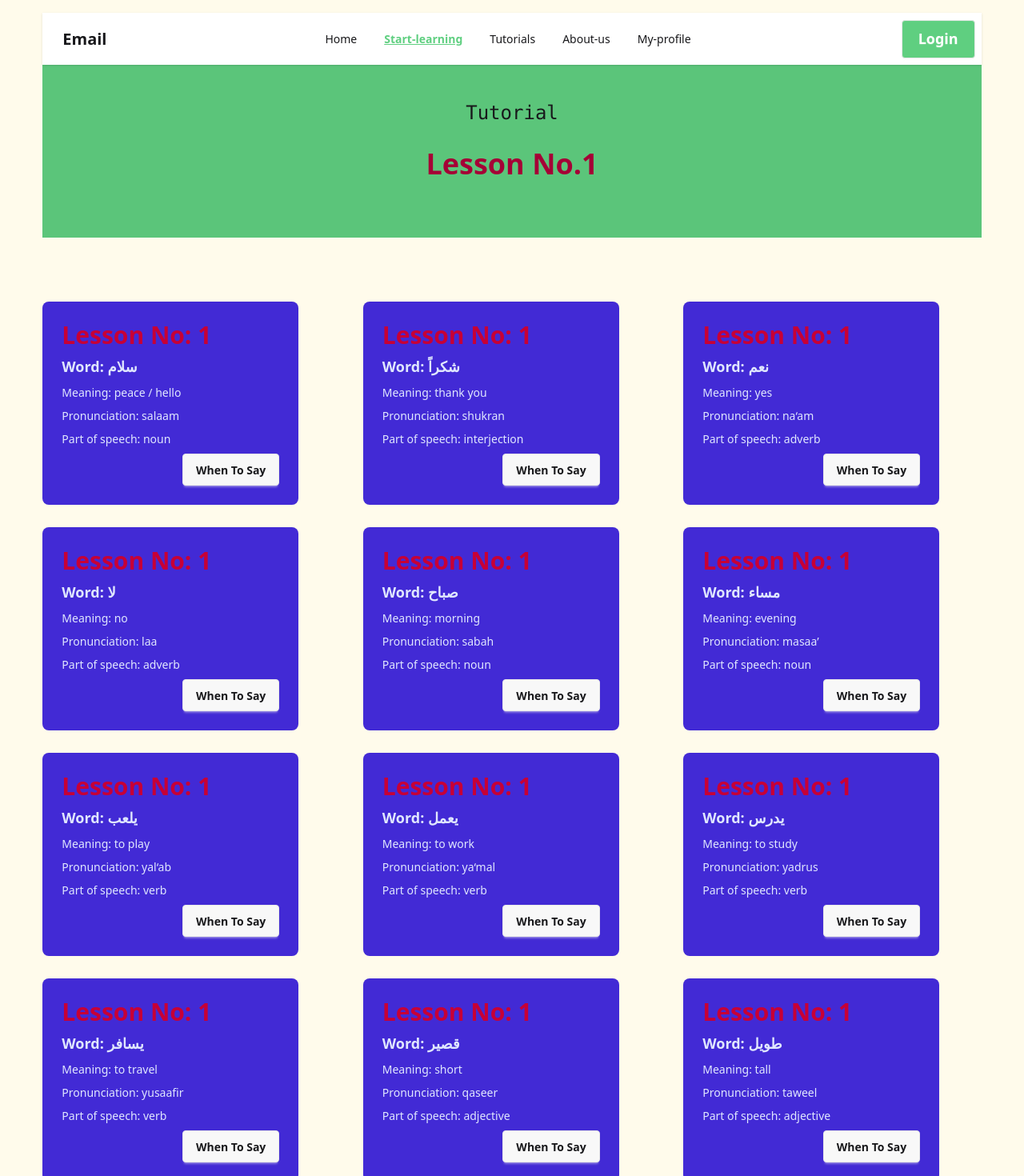
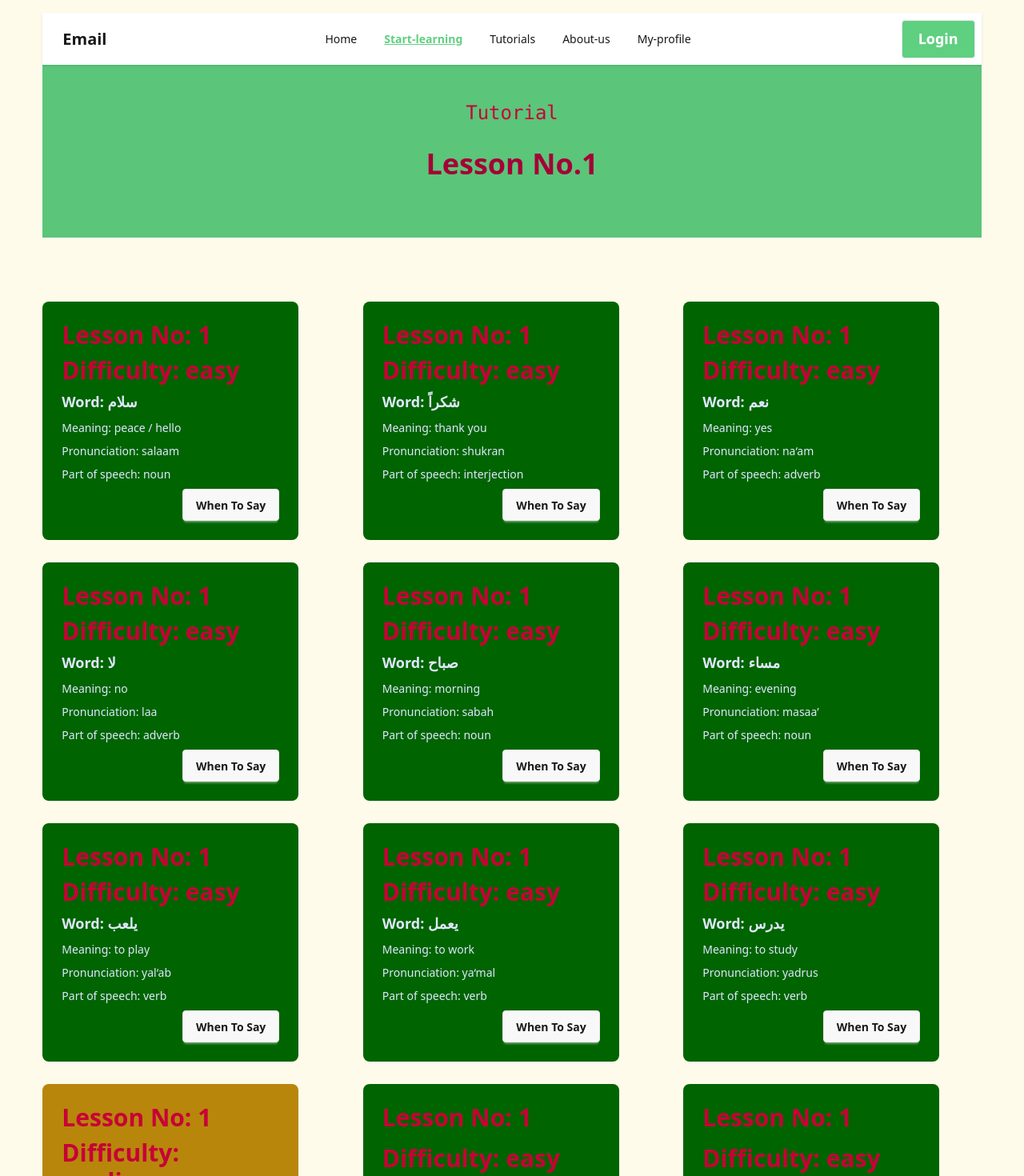
Before and after one commit to DevelopWebAdnan/react-learning-language, a React (Vite) app: page /startLearning/1 in a window 1280 px wide. Shown: the part 340-1810 px from the top of the page at 80% size. Built offline with nearby package versions, Linux system fonts and the light colour scheme.

Commit message:
vocabularyCards are colored based on the difficulties

```diff
--- a/src/components/Heading/Heading.jsx
+++ b/src/components/Heading/Heading.jsx
@@ -3,7 +3,7 @@ import React from 'react';
 const Heading = ({title, subtitle}) => {
     return (
         <div className='text-center mb-5 md:mb-6 lg:mb-7'>
-            <h3 className='text-lg md:text-xl lg:text-2xl font-mono'>{subtitle}</h3>
+            <h3 className='text-lg md:text-xl lg:text-2xl font-mono text-rose-700'>{subtitle}</h3>
             <h2 className='text-2xl md:text-3xl lg:text-4xl font-bold text-rose-800'>{title}</h2>
         </div>
     );
--- a/src/components/LessonCards/LessonCards.jsx
+++ b/src/components/LessonCards/LessonCards.jsx
@@ -1,6 +1,5 @@
 import React, { useEffect, useState } from 'react';
 import { Link, useLoaderData } from 'react-router-dom';
-import Lesson from '../../pages/Lesson/Lesson';
 // import noDuplicate from '../../utilities/noDuplicate';
 
 const LessonCards = () => {
--- a/src/components/VocabularyCards/VocabularyCards.jsx
+++ b/src/components/VocabularyCards/VocabularyCards.jsx
@@ -3,12 +3,14 @@ import React from 'react';
 const VocabularyCards = ({ matchingVocabulary }) => {
     console.log("props=> matchingVocabulary ", matchingVocabulary);
 
-    const { word, meaning, pronunciation, part_of_speech, Lesson_no } = matchingVocabulary;
+    const { word, meaning, pronunciation, part_of_speech, Lesson_no, difficulty } = matchingVocabulary;
 
     return (
-        <div className="card bg-primary text-primary-content w-3xs md:w-2xs lg:w-xs">
+        <div className={`card text-primary-content w-3xs md:w-2xs lg:w-xs
+${difficulty==='easy' ? 'bg_easy' : (difficulty==='medium' ? 'bg_medium' : 'bg_difficult')}`}>
             <div className="card-body">
                 <p className="text-xl md:text-2xl lg:text-3xl font-semibold text-rose-700">Lesson No: {Lesson_no} </p>
+                <p className="text-xl md:text-2xl lg:text-3xl font-semibold text-rose-700">Difficulty: {difficulty} </p>
                 <h2 className="card-title">Word: {word}</h2>
                 <p>Meaning: {meaning}</p>
                 <p>Pronunciation: {pronunciation}</p>
--- a/src/index.css
+++ b/src/index.css
@@ -10,3 +10,15 @@ a.active {
     font-weight: 700;
     text-decoration: underline;
 }
+
+.bg_easy {
+    background-color:darkgreen;
+}
+
+.bg_medium {
+    background-color:darkgoldenrod;
+}
+
+.bg_difficult {
+    background-color: brown;
+}
--- a/src/main.jsx
+++ b/src/main.jsx
@@ -5,7 +5,6 @@ import {
   RouterProvider,
 } from "react-router-dom";
 import './index.css'
-import App from './App.jsx'
 import MainLayout from './layouts/MainLayout.jsx';
 import Login from './pages/Login/Login.jsx';
 import Home from './pages/Home/Home.jsx';
--- a/src/pages/Lesson/Lesson.jsx
+++ b/src/pages/Lesson/Lesson.jsx
@@ -2,7 +2,6 @@ import React, { useEffect, useState } from 'react';
 import Heading from '../../components/Heading/Heading';
 import { useLoaderData, useNavigate, useParams } from 'react-router-dom';
 import VocabularyCards from '../../components/VocabularyCards/VocabularyCards';
-// import matchingLessons from '../../utilities/matchingLessons';
 
 const Lesson = () => {
     const vocabularies = useLoaderData();
--- a/src/utilities/matchingLessons.js
+++ b/src/utilities/matchingLessons.js
@@ -2,22 +2,22 @@
 
 // const lesson = '4';
 
-const matchingLessons = (array, lesson) => {
-    console.log("array, lesson: ", array, lesson);
-    let matchingLessonsArray = [];
-    for (const singleLesson of array) {
-        console.log(singleLesson);
-        if (singleLesson == lesson) {
-            matchingLessonsArray.push(singleLesson);
-        }
-        else {
-            continue;
-        }
-        console.log("matchingLessonsArray: ", matchingLessonsArray);
-    }
-    return matchingLessonsArray;
-}
+// const matchingLessons = (array, lesson) => {
+//     console.log("array, lesson: ", array, lesson);
+//     let matchingLessonsArray = [];
+//     for (const singleLesson of array) {
+//         console.log(singleLesson);
+//         if (singleLesson == lesson) {
+//             matchingLessonsArray.push(singleLesson);
+//         }
+//         else {
+//             continue;
+//         }
+//         console.log("matchingLessonsArray: ", matchingLessonsArray);
+//     }
+//     return matchingLessonsArray;
+// }
 
 // console.log("matchingLessons(lessons, lesson): ", matchingLessons(lessons, lesson));
 
-export default matchingLessons;
+// export default matchingLessons;
--- a/src/utilities/noDuplicate.js
+++ b/src/utilities/noDuplicate.js
@@ -1,21 +1,21 @@
 // const numbers = [1, 1, 2, 3, 4, 10, 3, 4, 5, 6, 10];
 
-const noDuplicate = (lessons) => {
-    // const iterableArray = Array.from(lessons);
-    let uniqueItems = [];
-    for(const arrayItem of lessons) {
-        console.log(arrayItem);
-        if(uniqueItems.includes(arrayItem)){
-            continue;
-        }
-        else {
-            uniqueItems.push(arrayItem);
-        }
-        console.log(uniqueItems);
-    }
-    return uniqueItems;
-}
+// const noDuplicate = (lessons) => {
+//     const iterableArray = Array.from(lessons);
+//     let uniqueItems = [];
+//     for(const arrayItem of lessons) {
+//         console.log(arrayItem);
+//         if(uniqueItems.includes(arrayItem)){
+//             continue;
+//         }
+//         else {
+//             uniqueItems.push(arrayItem);
+//         }
+//         console.log(uniqueItems);
+//     }
+//     return uniqueItems;
+// }
 
 // console.log(noDuplicate(numbers));
 
-export default noDuplicate();
+// export default noDuplicate();
```
